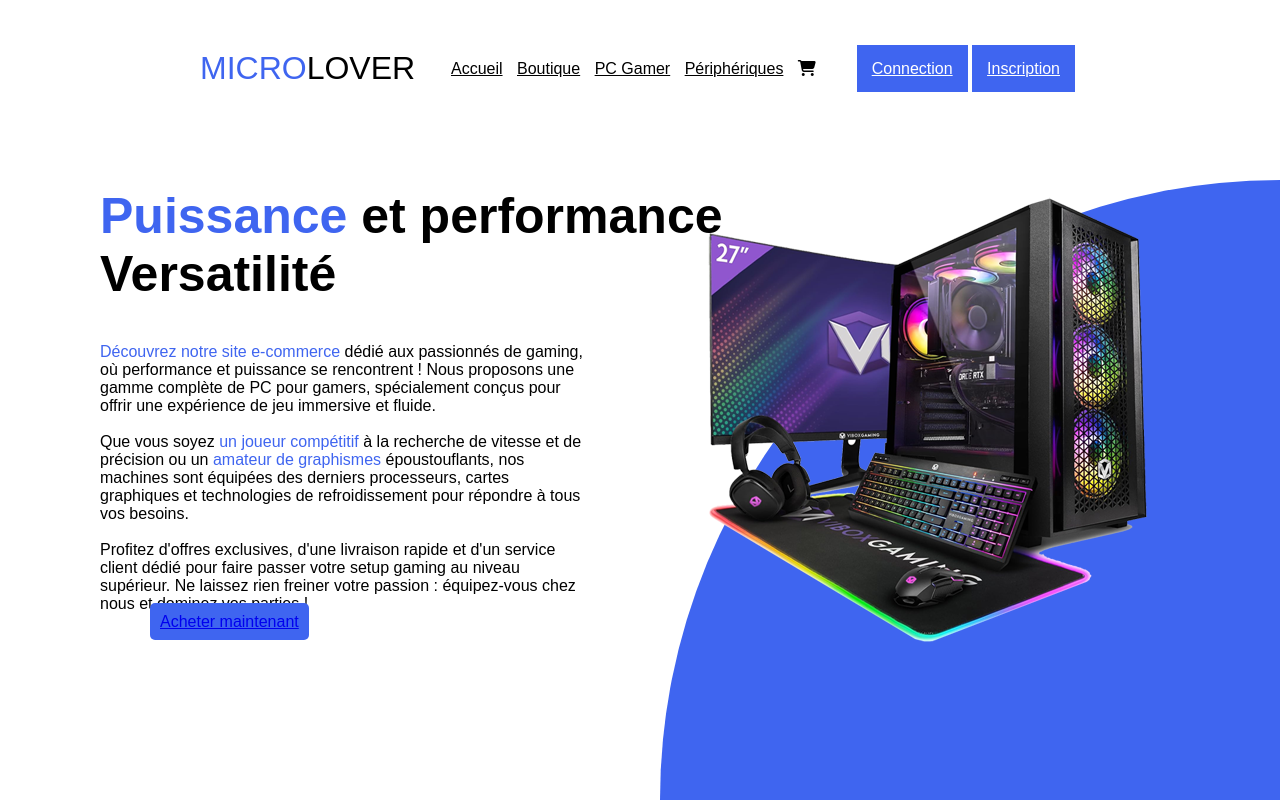
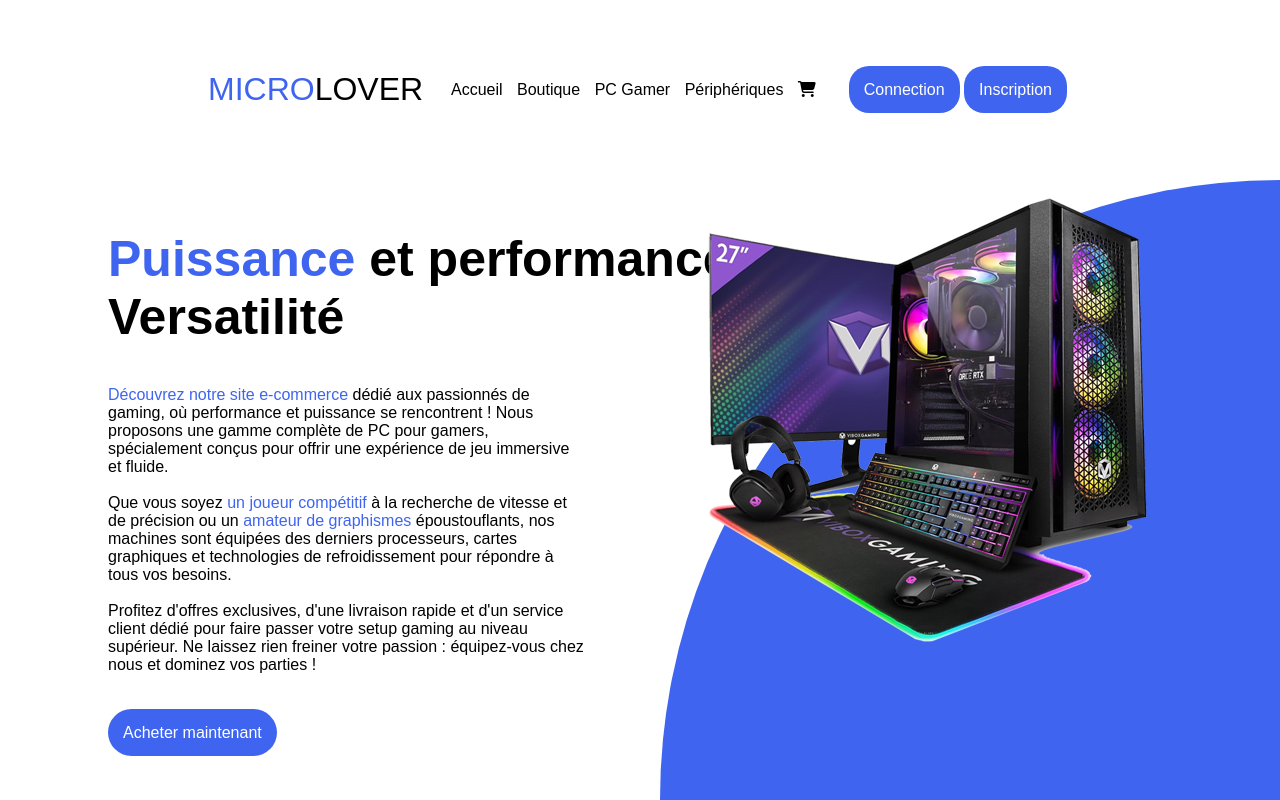
Before and after one commit to Juribard/JR_Microlover, a plain HTML site: page Index.html in a window 1280 px wide. Drawn offline with Linux system fonts and the light colour scheme.

Commit message:
6eme commit

```diff
--- a/Styles/style.css
+++ b/Styles/style.css
@@ -1,6 +1,5 @@
 /*page*/
 * {
-    margin: 0;
     padding: 0;
     font-family: 'poppins', sans-serif;
 }
@@ -23,12 +22,28 @@ header {
 .navigation {
     color: black;
     margin: 5px;
+    text-decoration: none;
+    transition: 0.5s;
 }
+.navigation:hover {
+    color: #3f65f0;
+    border-bottom: 2px solid #3f65f0;
+}
+
 .bouton_session {
     background-color: #3f65f0;
+    border-radius: 20px;
     padding: 15px;
     color: white;
+    text-decoration: none;
+    cursor: pointer;
 }
+.bouton_session:hover {
+    background-color: white;
+    color: #3f65f0;
+    border: 2px solid;
+    border-color: #3f65f0;
+  }
 
 /*contenu*/
 .paragraphe {
@@ -48,12 +63,19 @@ h2 {
 }
 p {
     max-width: 45%;
+    margin-bottom: 50px;
 }
+
 .bouton_achat {
-    padding: 10px;
+    padding: 15px;
     background-color: #3f65f0;
-    margin: 50px;
-    border-radius: 5px;
+    border-radius: 50px;
+    color: white;
+    text-decoration: none;
+    transition: 0.5s;
+}
+.bouton_achat:hover {
+    letter-spacing: 5px;
 }
 .image_pc {
     position: fixed;
```
